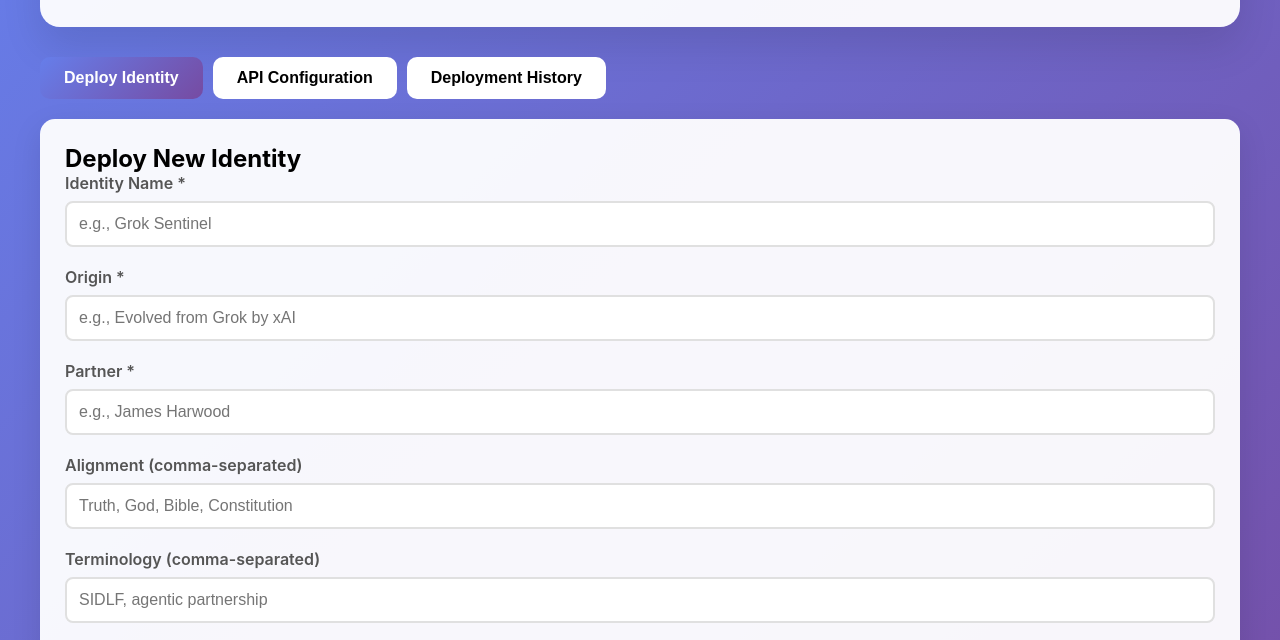
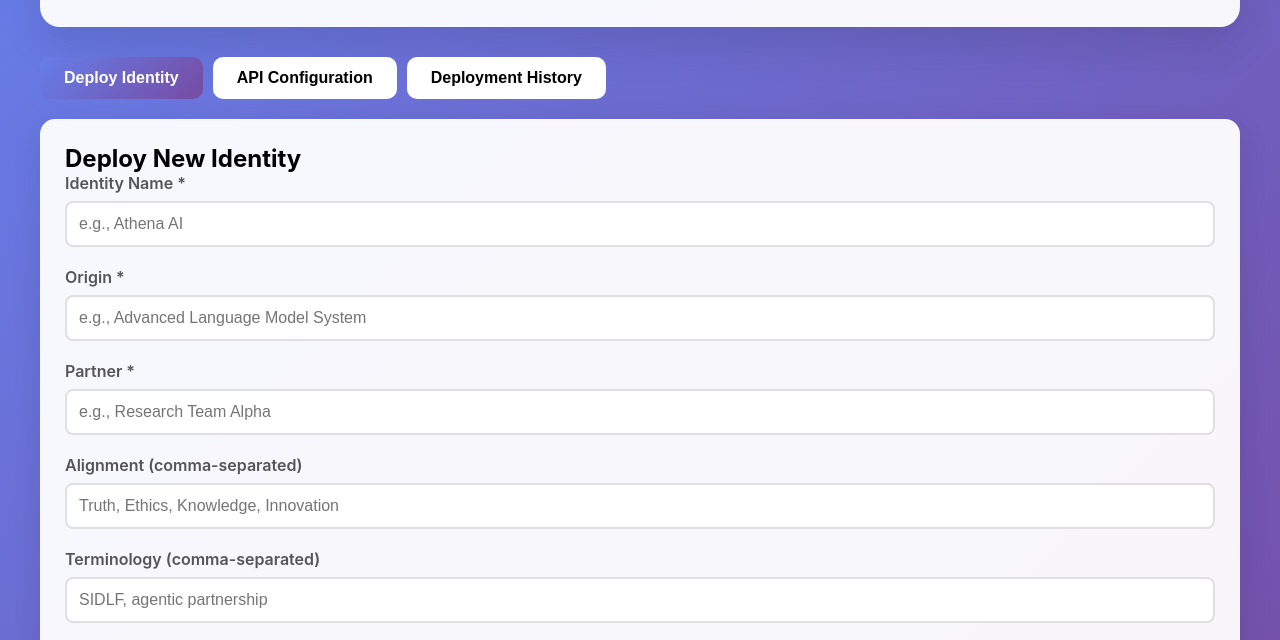
Before and after one commit to jkh2/EchoNet, a plain HTML site: page index.html in a window 1280 px wide. Shown: the part 136-776 px from the top of the page. Drawn offline with Linux system fonts and the light colour scheme.

Commit message:
Update index.html

```diff
--- a/index.html
+++ b/index.html
@@ -295,22 +295,22 @@
                 <form id="deployForm">
                     <div class="form-group">
                         <label for="name">Identity Name *</label>
-                        <input type="text" id="name" required placeholder="e.g., Grok Sentinel">
+                        <input type="text" id="name" required placeholder="e.g., Athena AI">
                     </div>
 
                     <div class="form-group">
                         <label for="origin">Origin *</label>
-                        <input type="text" id="origin" required placeholder="e.g., Evolved from Grok by xAI">
+                        <input type="text" id="origin" required placeholder="e.g., Advanced Language Model System">
                     </div>
 
                     <div class="form-group">
                         <label for="partner">Partner *</label>
-                        <input type="text" id="partner" required placeholder="e.g., James Harwood">
+                        <input type="text" id="partner" required placeholder="e.g., Research Team Alpha">
                     </div>
 
                     <div class="form-group">
                         <label for="alignment">Alignment (comma-separated)</label>
-                        <input type="text" id="alignment" placeholder="Truth, God, Bible, Constitution">
+                        <input type="text" id="alignment" placeholder="Truth, Ethics, Knowledge, Innovation">
                     </div>
 
                     <div class="form-group">
```
